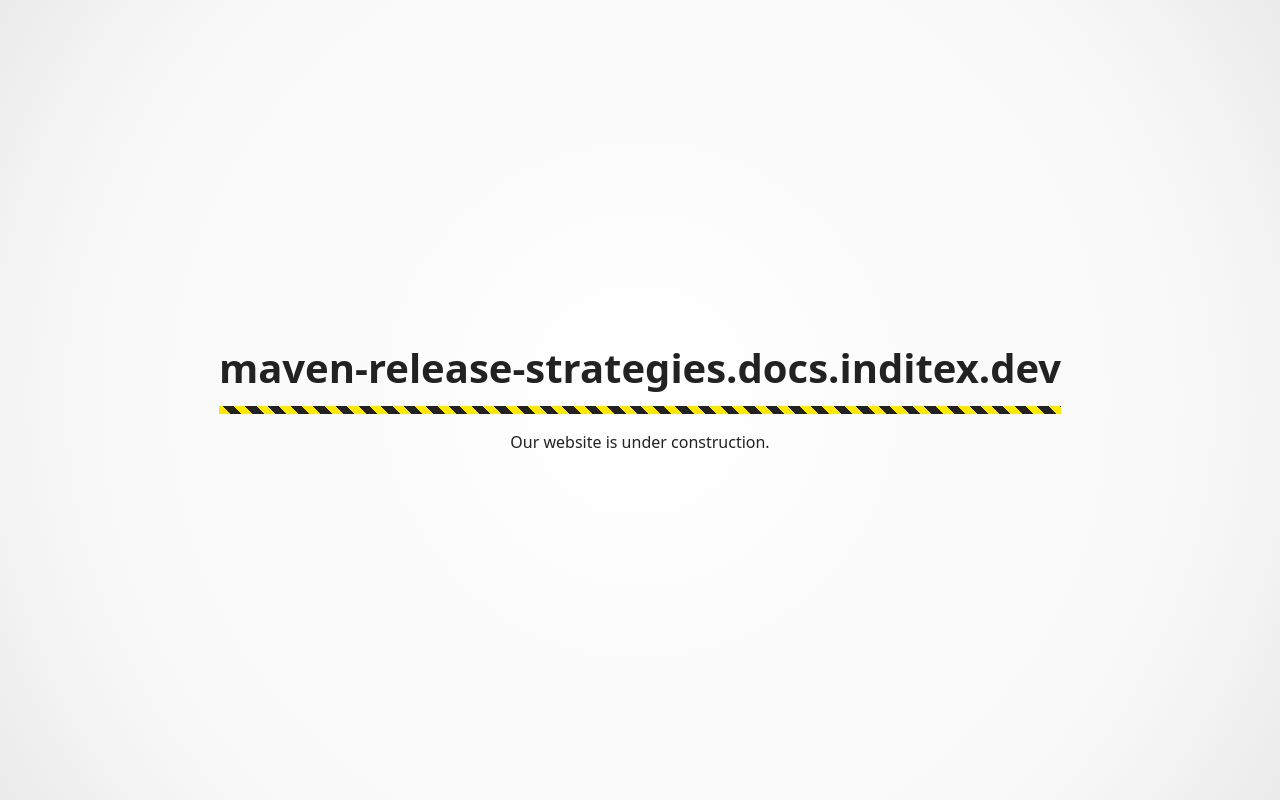
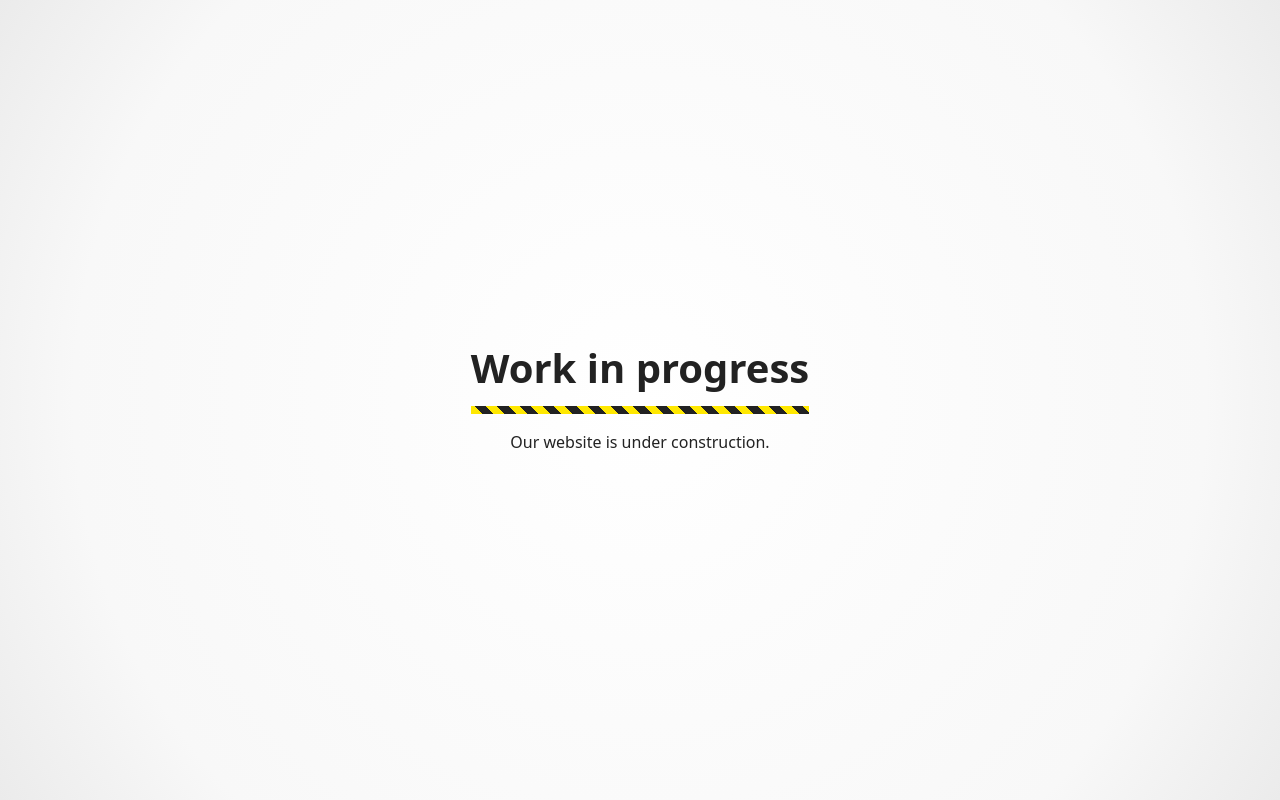
Before and after one commit to raulfsru/takeover, a plain HTML site: page index.html in a window 1280 px wide. Drawn offline with Linux system fonts and the light colour scheme.

Commit message:
Update index.html

```diff
--- a/index.html
+++ b/index.html
@@ -53,7 +53,7 @@
   </head>
   <body>
     <main>
-      <h1>maven-release-strategies.docs.inditex.dev</h1>
+      <h1>Work in progress</h1>
       <p>Our website is under construction.</p>
     </main>
   </body>
```
